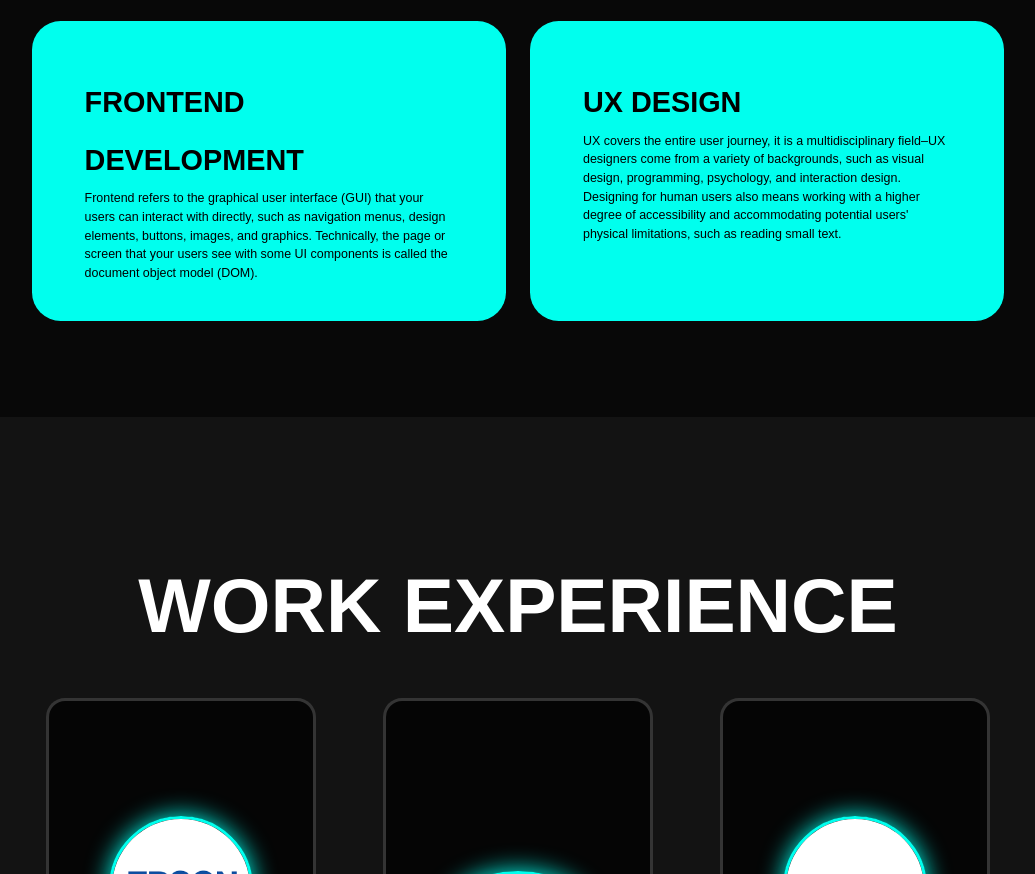
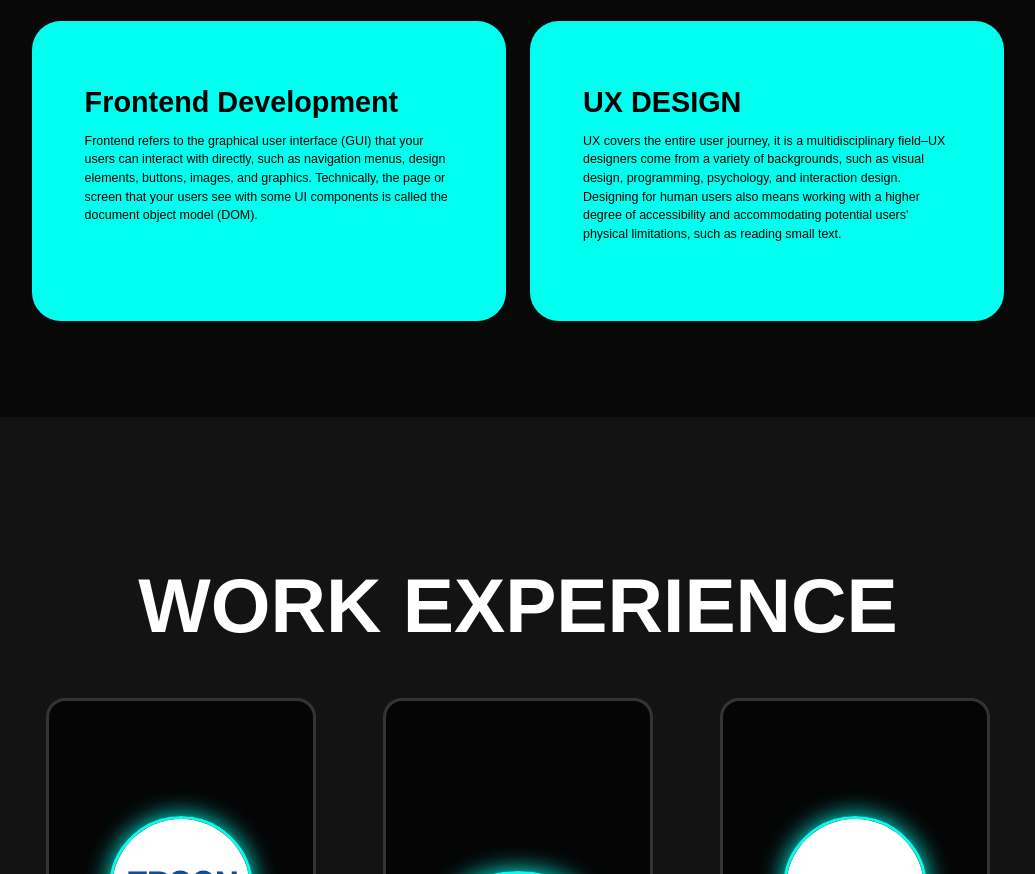
Before and after one commit to khimosrifqi/PortfolioRifqi, a plain HTML site: page index.html in a window 1280 px wide. Shown: the part 2476-3350 px from the top of the page, without its empty margins (122-1157 px from the left). Drawn offline with nearby package versions, Linux system fonts and the light colour scheme.

Commit message:
first commit

```diff
--- a/index.html
+++ b/index.html
@@ -133,7 +133,7 @@
 
         <div class="service-box">
           <div class="service-info">
-            <h4>FRONTEND DEVELOPMENT</h4>
+            <h4>Frontend Development</h4>
             <p>
               Frontend refers to the graphical user interface (GUI) that your
               users can interact with directly, such as navigation menus, design
```
